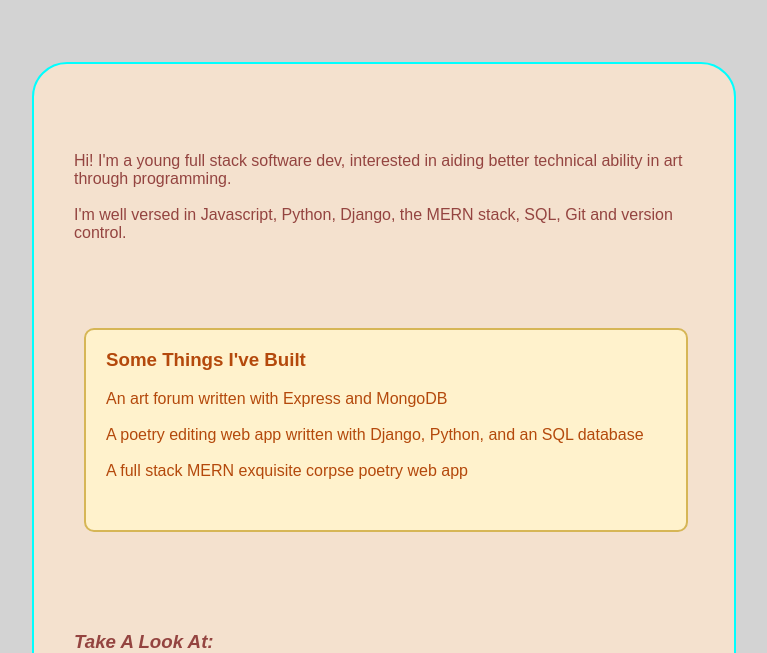
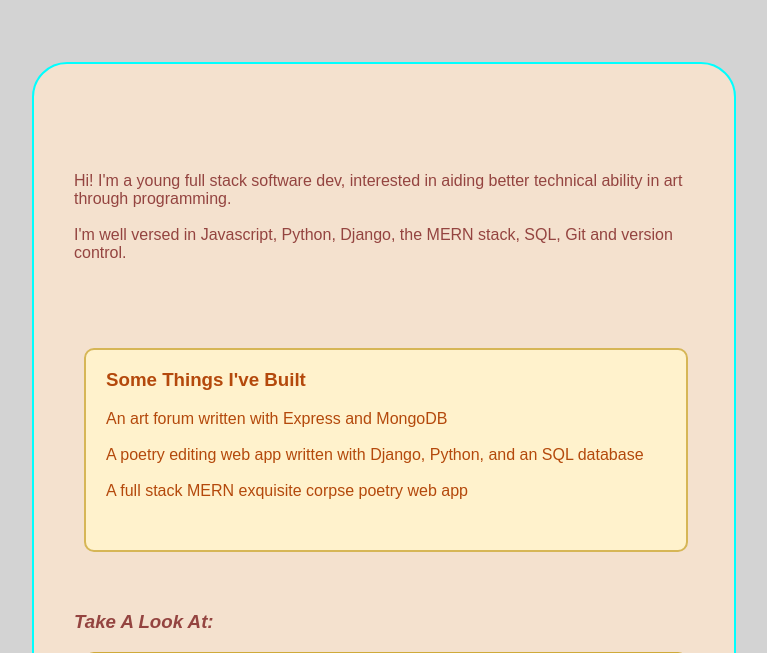
Before and after one commit to isama22/portfolio, a Django app: page / in a window 1320 px wide. Shown: the part 177-830 px from the top of the page, without its empty margins (326-1093 px from the left). Run offline with Django 3.2, Linux system fonts and the light colour scheme.

Commit message:
heroku push

```diff
--- a/main_app/static/css/style.css
+++ b/main_app/static/css/style.css
@@ -60,7 +60,7 @@
     border-color: #D6B656;
     margin-left: 50px;
     margin-top: 50px;
-    margin-bottom: 80px;
+    margin-bottom: 40px;
     border-radius: 10px;
     color: #b4490c;
 }
```
